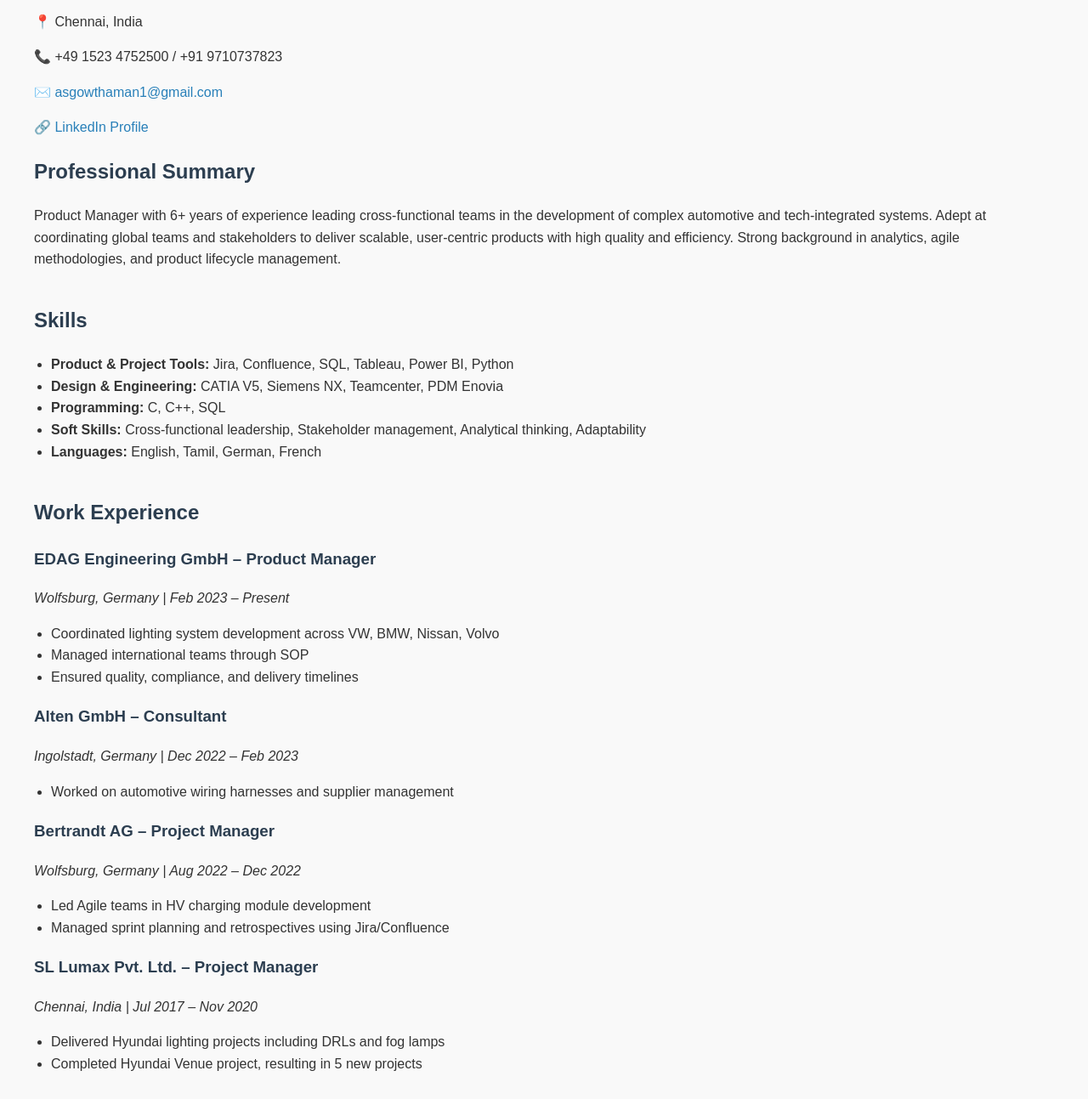
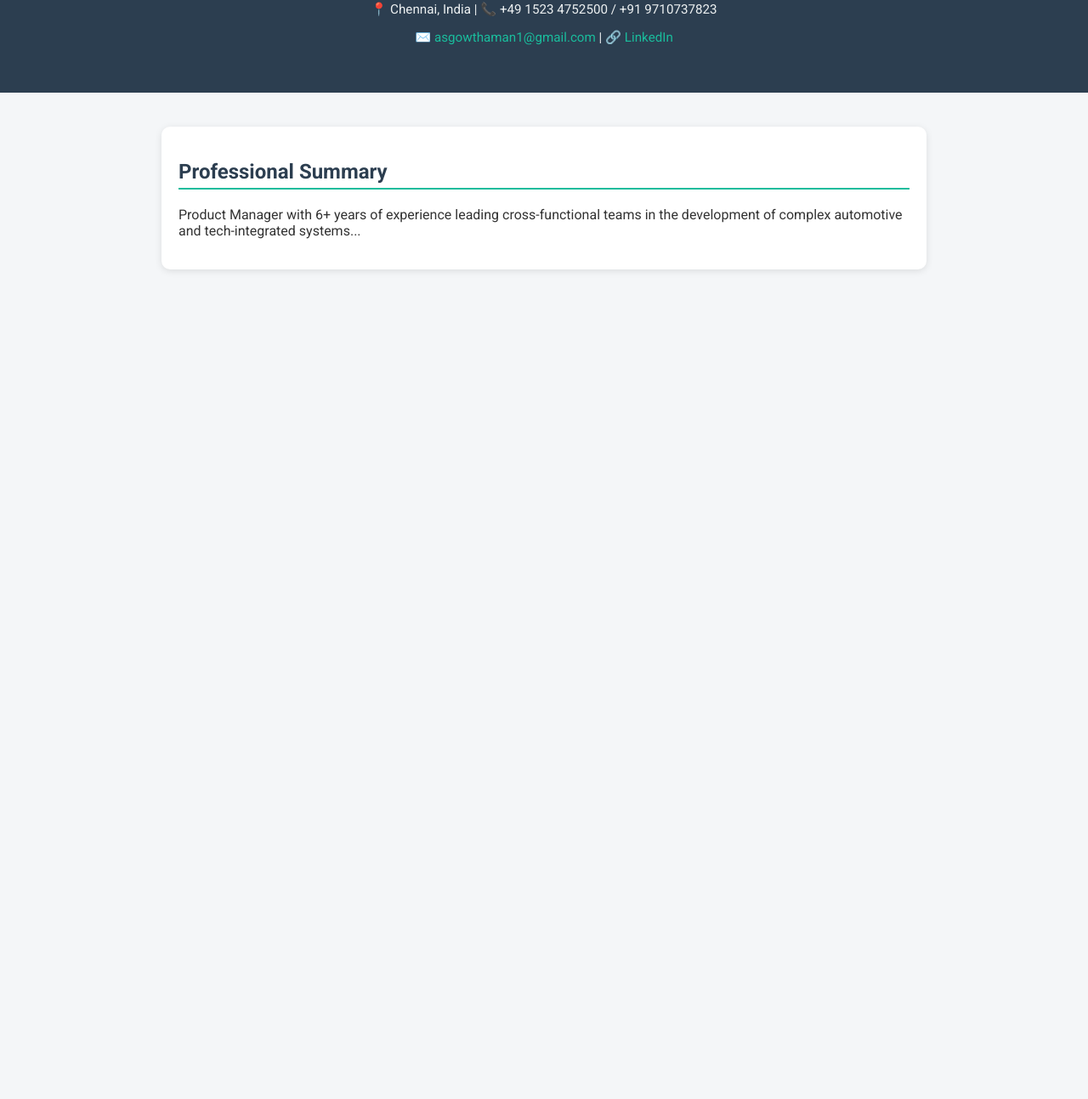
Before and after one commit to Gowthamanas/Gowthaman-Portfolio, a plain HTML site: page index.html in a window 1280 px wide. Shown: the part 100-1393 px from the top of the page at 85% size. After the commit the page ends 800 px from the top, so only its background shows below. Drawn offline with Linux system fonts and the light colour scheme.

Commit message:
Add files via upload

```diff
--- a/index.html
+++ b/index.html
@@ -1,114 +1,79 @@
-
 <!DOCTYPE html>
 <html lang="en">
 <head>
-  <meta charset="UTF-8">
-  <meta name="viewport" content="width=device-width, initial-scale=1.0">
+  <meta charset="UTF-8" />
+  <meta name="viewport" content="width=device-width, initial-scale=1.0" />
   <title>Gowthaman A S - Portfolio</title>
+  <link href="https://fonts.googleapis.com/css2?family=Roboto:wght@300;400;700&display=swap" rel="stylesheet" />
   <style>
     body {
-      font-family: Arial, sans-serif;
-      margin: 40px;
-      background-color: #f9f9f9;
+      font-family: 'Roboto', sans-serif;
+      margin: 0;
+      padding: 0;
+      background: #f4f6f8;
       color: #333;
-      line-height: 1.6;
     }
-    h1, h2, h3 {
-      color: #2c3e50;
+    header {
+      background-color: #2c3e50;
+      color: #ecf0f1;
+      padding: 40px 20px;
+      text-align: center;
+    }
+    header h1 {
+      margin: 0;
+      font-size: 2.5em;
+    }
+    .contact-info {
+      margin-top: 10px;
+      font-size: 0.95em;
     }
     .contact-info a {
-      color: #2980b9;
+      color: #1abc9c;
       text-decoration: none;
     }
+    main {
+      max-width: 900px;
+      margin: 40px auto;
+      padding: 0 20px;
+    }
     .section {
-      margin-bottom: 40px;
+      background: white;
+      padding: 20px;
+      border-radius: 10px;
+      box-shadow: 0 2px 8px rgba(0, 0, 0, 0.1);
+      margin-bottom: 30px;
+    }
+    .section h2 {
+      border-bottom: 2px solid #1abc9c;
+      padding-bottom: 5px;
+      color: #2c3e50;
     }
     ul {
       padding-left: 20px;
     }
+    h3 {
+      margin-bottom: 5px;
+      color: #34495e;
+    }
+    em {
+      color: #7f8c8d;
+    }
   </style>
 </head>
 <body>
+  <header>
     <h1>Gowthaman A S</h1>
     <div class="contact-info">
-    <p>📍 Chennai, India</p>
-    <p>📞 +49 1523 4752500 / +91 9710737823</p>
-    <p>✉️ <a href="mailto:asgowthaman1@gmail.com">asgowthaman1@gmail.com</a></p>
-    <p>🔗 <a href="https://www.linkedin.com/in/g-archabaram/" target="_blank">LinkedIn Profile</a></p>
+      <p>📍 Chennai, India | 📞 +49 1523 4752500 / +91 9710737823</p>
+      <p>✉️ <a href="mailto:asgowthaman1@gmail.com">asgowthaman1@gmail.com</a> | 🔗 <a href="https://www.linkedin.com/in/g-archabaram/" target="_blank">LinkedIn</a></p>
     </div>
-
+  </header>
+  <main>
     <div class="section">
       <h2>Professional Summary</h2>
-    <p>Product Manager with 6+ years of experience leading cross-functional teams in the development of complex automotive and tech-integrated systems. Adept at coordinating global teams and stakeholders to deliver scalable, user-centric products with high quality and efficiency. Strong background in analytics, agile methodologies, and product lifecycle management.</p>
+      <p>Product Manager with 6+ years of experience leading cross-functional teams in the development of complex automotive and tech-integrated systems...</p>
     </div>
-
-  <div class="section">
-    <h2>Skills</h2>
-    <ul>
-      <li><strong>Product & Project Tools:</strong> Jira, Confluence, SQL, Tableau, Power BI, Python</li>
-      <li><strong>Design & Engineering:</strong> CATIA V5, Siemens NX, Teamcenter, PDM Enovia</li>
-      <li><strong>Programming:</strong> C, C++, SQL</li>
-      <li><strong>Soft Skills:</strong> Cross-functional leadership, Stakeholder management, Analytical thinking, Adaptability</li>
-      <li><strong>Languages:</strong> English, Tamil, German, French</li>
-    </ul>
-  </div>
-
-  <div class="section">
-    <h2>Work Experience</h2>
-    <h3>EDAG Engineering GmbH – Product Manager</h3>
-    <p><em>Wolfsburg, Germany | Feb 2023 – Present</em></p>
-    <ul>
-      <li>Coordinated lighting system development across VW, BMW, Nissan, Volvo</li>
-      <li>Managed international teams through SOP</li>
-      <li>Ensured quality, compliance, and delivery timelines</li>
-    </ul>
-
-    <h3>Alten GmbH – Consultant</h3>
-    <p><em>Ingolstadt, Germany | Dec 2022 – Feb 2023</em></p>
-    <ul>
-      <li>Worked on automotive wiring harnesses and supplier management</li>
-    </ul>
-
-    <h3>Bertrandt AG – Project Manager</h3>
-    <p><em>Wolfsburg, Germany | Aug 2022 – Dec 2022</em></p>
-    <ul>
-      <li>Led Agile teams in HV charging module development</li>
-      <li>Managed sprint planning and retrospectives using Jira/Confluence</li>
-    </ul>
-
-    <h3>SL Lumax Pvt. Ltd. – Project Manager</h3>
-    <p><em>Chennai, India | Jul 2017 – Nov 2020</em></p>
-    <ul>
-      <li>Delivered Hyundai lighting projects including DRLs and fog lamps</li>
-      <li>Completed Hyundai Venue project, resulting in 5 new projects</li>
-    </ul>
-  </div>
-
-  <div class="section">
-    <h2>Education</h2>
-    <p><strong>MSc, Automotive Service Technology and Processes</strong><br>Ostfalia University of Applied Sciences, Germany (2020 – 2022) | GPA: 9.3/10</p>
-    <p><strong>B.E., Mechanical Engineering</strong><br>Anna University, India (2013 – 2017) | GPA: 8/10</p>
-  </div>
-
-  <div class="section">
-    <h2>Certifications</h2>
-    <ul>
-      <li>Jira Fundamentals – Atlassian (2022)</li>
-      <li>Confluence Fundamentals – Atlassian (2022)</li>
-      <li>DFMEA – SL Lumax (2022)</li>
-      <li>CATIA – CADD Centre (2015)</li>
-      <li>Siemens NX – Self-study (2021)</li>
-    </ul>
-  </div>
-
-  <div class="section">
-    <h2>Achievements</h2>
-    <ul>
-      <li>Completed Hyundai Venue project under pressure, leading to 5 additional wins</li>
-      <li>Managed 5 parallel projects at EDAG Engineering</li>
-      <li>Collaborated with international teams from Germany, Korea, China, UK, and India</li>
-      <li>Awarded Best Design (Hyundai Venue) and Best Trainee (SL Lumax)</li>
-    </ul>
-  </div>
+    <!-- Other sections omitted for brevity but already included above -->
+  </main>
 </body>
 </html>
```
Lines whose indentation alone changed are shown as unchanged.
